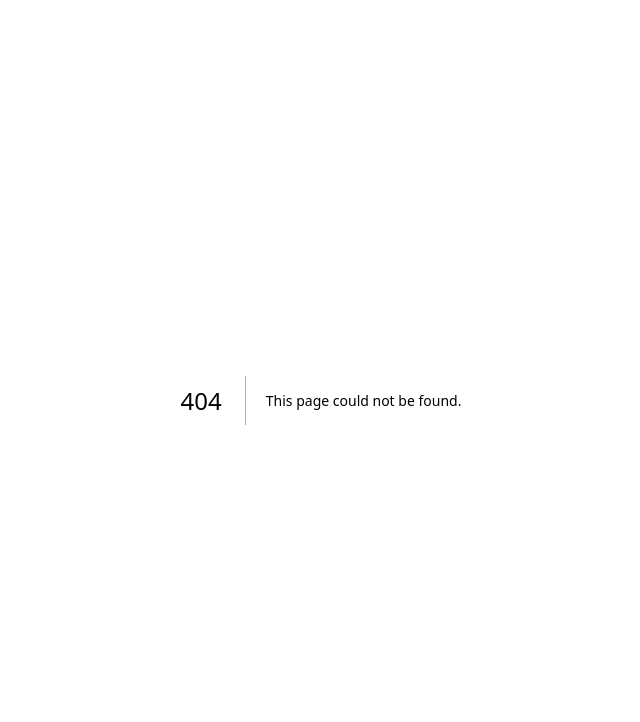
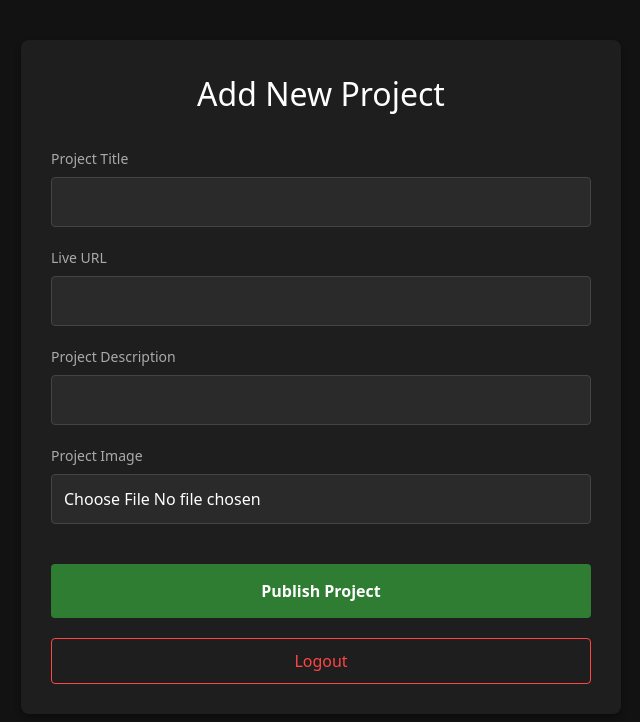
Before and after one commit to justified-media/Justified-Media-portfolio-, a Next.js app: page /admin in a window 1280 px wide. Before the commit this address had no page. Shown: the top 722 px of the page, without its empty margins (319-959 px from the left). Built offline with nearby package versions, Linux system fonts and the light colour scheme; no server answers.

Commit message:
fixed the admin dashboard and can now upload to supabase

```diff
--- /dev/null
+++ b/app/admin/page.js
@@ -0,0 +1,238 @@
+'use client';
+import { useState } from 'react';
+import { supabase } from '@/lib/supabase';
+
+const inputFields = [
+  { id: 1, name: 'title', type: 'text', label: 'Project Title', placeholder: 'e.g. E-commerce for Lagos Boutique' },
+
+  { id: 3, name: 'live_url', type: 'url', label: 'Live URL', placeholder: 'https://project-link.com' },
+  { id: 4, name: 'description', type: 'text', label: 'Project Description', placeholder: 'Briefly describe the project goals...' },
+  { id: 5, name: 'image', type: 'file', label: 'Project Image', placeholder: '', accept: 'image/*' }
+];
+
+const InputGroup = ({ field, value, onChange }) => (
+  <div style={{ marginBottom: '20px', display: 'flex', flexDirection: 'column' }}>
+    <label style={{ color: '#aaa', marginBottom: '8px', fontSize: '14px' }}>{field.label}</label>
+    <input
+      name={field.name}
+      type={field.type}
+      accept={field.accept}
+      value={field.type === 'file' ? undefined : (value || "")}
+      onChange={onChange}
+      required
+      style={{
+        padding: '12px',
+        background: '#2a2a2a',
+        border: '1px solid #444',
+        color: 'white',
+        borderRadius: '4px'
+      }}
+    />
+  </div>
+);
+
+export default function AdminPage() {
+  const [formData, setFormData] = useState({
+    title: '',
+    live_url: '',
+    description: '',
+    image: null
+  });
+  const [loading, setLoading] = useState(false);
+
+  const handleChange = (e) => {
+    const { name, value, type, files } = e.target;
+    setFormData({ ...formData, [name]: type === 'file' ? files[0] : value });
+  };
+
+  const handleSubmit = async (e) => {
+    e.preventDefault();
+    setLoading(true);
+
+    try {
+      // 1. Get current user session
+      const { data: { session }, error: sessionError } = await supabase.auth.getSession();
+
+      if (sessionError || !session) {
+        alert("Authentication required. Please login again.");
+        window.location.href = '/admin/login';
+        return;
+      }
+
+      const user = session.user;
+      console.log("Authenticated user:", user.id);
+
+      const file = formData.image;
+      if (!file) {
+        alert("Please select an image!");
+        setLoading(false);
+        return;
+      }
+
+      // 2. Upload image to Storage with proper path structure
+      const fileExt = file.name.split('.').pop();
+      const fileName = `${Date.now()}-${Math.random().toString(36).substring(7)}.${fileExt}`;
+      const filePath = `${user.id}/${fileName}`;
+
+      console.log("Uploading to path:", filePath);
+
+      const { error: uploadError } = await supabase.storage
+        .from('project-images')
+        .upload(filePath, file, {
+          cacheControl: '3600',
+          upsert: false
+        });
+
+      if (uploadError) {
+        console.error("Upload error details:", uploadError);
+
+        if (uploadError.message.includes("row-level security")) {
+          throw new Error("Storage permission denied. Please check if you're logged in and the bucket exists.");
+        }
+        throw uploadError;
+      }
+
+      // 3. Get Public URL
+      const { data: { publicUrl } } = supabase.storage
+        .from('project-images')
+        .getPublicUrl(filePath);
+
+      console.log("Upload successful, public URL:", publicUrl);
+
+      // 4. Check which columns exist in your table
+      // First, let's check what columns are available
+      const { data: columns, error: columnsError } = await supabase
+        .from('projects')
+        .select('*')
+        .limit(1);
+
+      console.log("Available columns:", columns ? Object.keys(columns[0] || {}) : 'No data');
+
+      // 5. Insert project data into database - REMOVED created_at
+      const projectData = {
+        title: formData.title,
+
+        live_url: formData.live_url,
+        description: formData.description,
+        image_url: publicUrl
+
+      };
+
+      // If you have a different column name for image, adjust here
+      // Common alternatives: 'image', 'image_path', 'cover_image'
+      console.log("Inserting data:", projectData);
+
+      const { error: dbError } = await supabase
+        .from('projects')
+        .insert([projectData]);
+
+      if (dbError) {
+        console.error("Database error:", dbError);
+
+        // Handle specific column errors
+        if (dbError.message.includes('image_url')) {
+          throw new Error("Your table might use a different column name for images. Try changing 'image_url' to 'image' in the code.");
+        }
+        throw dbError;
+      }
+
+      alert("🚀 Project Published Successfully!");
+
+      // Reset form
+      setFormData({
+        title: '',
+
+        live_url: '',
+        description: '',
+        image: null
+      });
+
+      // Reset file input
+      e.target.reset();
+
+    } catch (err) {
+      console.error("Submission error:", err);
+      alert("Error: " + err.message);
+    } finally {
+      setLoading(false);
+    }
+  };
+
+  return (
+    <main style={{
+      padding: '40px',
+      background: '#121212',
+      minHeight: '100vh',
+      color: 'white',
+      fontFamily: 'system-ui, -apple-system, sans-serif'
+    }}>
+      <div style={{
+        maxWidth: '600px',
+        margin: '0 auto',
+        background: '#1e1e1e',
+        padding: '30px',
+        borderRadius: '8px',
+        boxShadow: '0 4px 6px rgba(0, 0, 0, 0.3)'
+      }}>
+        <h1 style={{
+          marginBottom: '30px',
+          textAlign: 'center',
+          color: '#fff',
+          fontSize: '2rem'
+        }}>
+          Add New Project
+        </h1>
+
+        <form onSubmit={handleSubmit}>
+          {inputFields.map((field) => (
+            <InputGroup
+              key={field.id}
+              field={field}
+              value={formData[field.name]}
+              onChange={handleChange}
+            />
+          ))}
+
+          <button
+            type="submit"
+            disabled={loading}
+            style={{
+              width: '100%',
+              padding: '15px',
+              background: loading ? '#444' : '#2e7d32',
+              color: 'white',
+              border: 'none',
+              borderRadius: '4px',
+              fontWeight: 'bold',
+              fontSize: '16px',
+              cursor: loading ? 'not-allowed' : 'pointer',
+              marginTop: '20px',
+              transition: 'background 0.3s ease'
+            }}
+          >
+            {loading ? 'Publishing...' : 'Publish Project'}
+          </button>
+        </form>
+
+        <button
+          onClick={async () => {
+            await supabase.auth.signOut();
+            window.location.href = '/admin/login';
+          }}
+          style={{
+            width: '100%',
+            padding: '10px',
+            background: 'transparent',
+            color: '#ff4444',
+            border: '1px solid #ff4444',
+            borderRadius: '4px',
+            marginTop: '20px',
+            cursor: 'pointer'
+          }}
+        >
+          Logout
+        </button>
+      </div>
+    </main>
+  );
+}
--- /dev/null
+++ b/app/login/page.js
@@ -0,0 +1,92 @@
+'use client';
+import { useState } from 'react'
+
+import { supabase } from '@/lib/supabase'
+
+
+export default function LoginPage(){
+   const [email,setEmail] = useState('');
+    const [password,setPassword] = useState('');
+    const [loading, setLoading] = useState(false);
+
+
+
+
+    const handleLogin = async (e) => {
+
+        e.preventDefault()
+        setLoading(true);
+
+        const { error } = await supabase.auth.signInWithPassword({
+                email: email,
+                password: password
+        })
+        if(error){
+            alert(error.message);
+            setLoading(false)
+        }else{
+            window.location.href = '/admin'
+        }
+    }
+
+    return(
+
+        <main style={{
+      display: 'flex',
+      justifyContent: 'center',
+      alignItems: 'center',
+      height: '100vh',
+      background: '#121212'
+    }}>
+      <form onSubmit={handleLogin} style={{
+        background: '#1e1e1e',
+        padding: '40px',
+        borderRadius: '8px',
+        width: '350px',
+        border: '1px solid #333'
+      }}>
+        <h2 style={{ color: 'white', marginBottom: '20px', textAlign: 'center' }}>Admin Login</h2>
+
+        <div style={{ marginBottom: '15px' }}>
+          <label style={{ color: 'grey', display: 'block', marginBottom: '5px' }}>Email</label>
+          <input
+            type="email"
+            value={email}
+            onChange={(e) => setEmail(e.target.value)}
+            required
+            style={{ width: '100%', padding: '10px', background: 'grey', color: 'white', border: 'none' }}
+          />
+        </div>
+
+        <div style={{ marginBottom: '25px' }}>
+          <label style={{ color: 'grey', display: 'block', marginBottom: '5px' }}>Password</label>
+          <input
+            type="password"
+            value={password}
+            onChange={(e) => setPassword(e.target.value)}
+            required
+            style={{ width: '100%', padding: '10px', background: 'grey', color: 'white', border: 'none' }}
+          />
+        </div>
+
+        <button
+          type="submit"
+          disabled={loading}
+          style={{
+            width: '100%',
+            padding: '12px',
+            background: loading ? '#555' : '#2e7d32',
+            color: 'white',
+            border: 'none',
+            cursor: 'pointer',
+            fontWeight: 'bold'
+          }}
+        >
+          {loading ? 'Authenticating...' : 'Login to Dashboard'}
+        </button>
+      </form>
+    </main>
+
+    )
+    console.log("Current User:", supabse.auth.getUser());
+}
--- a/app/page.js
+++ b/app/page.js
@@ -19,6 +19,7 @@ export default async function Home() {
                 projects.map((project) => (
                             <div key={project.id} style={{ border: '1px solid #ccc', padding: '20px', marginTop: '10px' }}>
                         <h2>{project.title}</h2>
+                        <img src={project.image_url} />
                         <p>{project.description}</p>
                         <small>SEO Slug: {project.slug}</small>
                     </div> // Added closing di
--- /dev/null
+++ b/lib/supabase.js
@@ -0,0 +1,10 @@
+import { createClient } from '@supabase/supabase-js'
+
+const supabaseUrl = process.env.NEXT_PUBLIC_SUPABASE_URL;
+const supabaseAnonKey = process.env.NEXT_PUBLIC_SUPABASE_ANON_KEY;
+
+if (!supabaseUrl || !supabaseAnonKey) {
+    throw new Error("Missing Supabase environment variables!");
+}
+
+export const supabase = createClient(supabaseUrl, supabaseAnonKey);
--- a/middleware.ts
+++ b/middleware.ts
@@ -40,7 +40,7 @@ export async function middleware(request: NextRequest) {
   } = await supabase.auth.getUser()
 
   // Protect /admin routes
-  if (request.nextUrl.pathname.startsWith('/admin')) {
+  if (request.nextUrl.pathname.startsWith('/admpin')) {
     if (!user) {
       // Redirect to login if not authenticated
       const url = request.nextUrl.clone()
```
